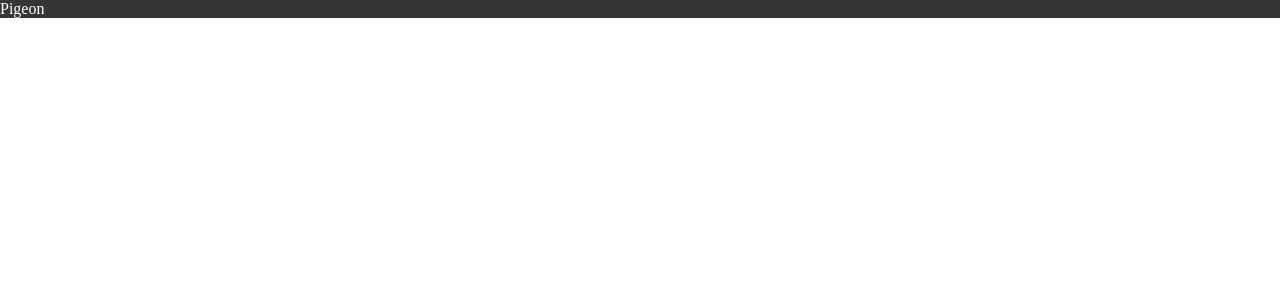
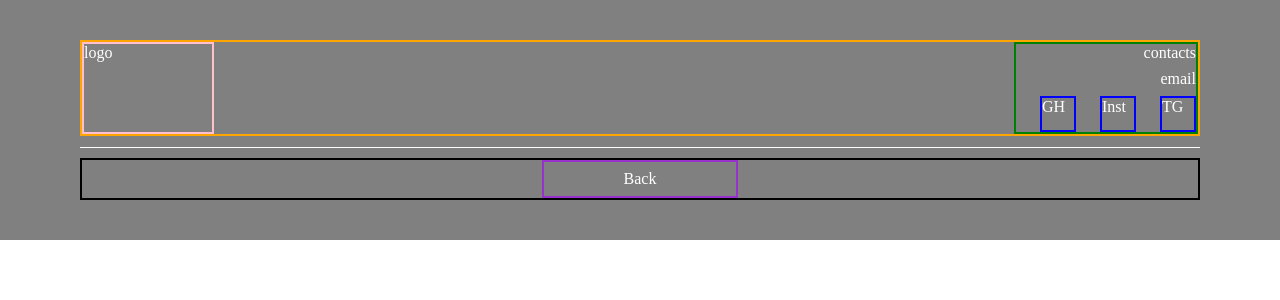
Before and after one commit to RudWhale/Croc-Game, a Next.js app: page / in a window 1280 px wide. Shown: the top 300 px of the page. Built offline with nearby package versions, Linux system fonts and the light colour scheme.

Commit message:
Creating a Footer and arranting its sub-blocks

```diff
--- /dev/null
+++ b/src/app/Components/Footer/index.tsx
@@ -0,0 +1,24 @@
+import styles from "../../Styles/footer.module.scss";
+
+export default function Footer() {
+    return (
+        <div className={styles.footer}>
+            <div className={styles.footer_upBlock}>
+                <div className={styles.footer_upBlock_logo}>logo</div>
+                <div className={styles.footer_upBlock_contacts}>
+                    <div className={styles.footer_upBlock_contacts_title}>contacts</div>
+                    <div className={styles.footer_upBlock_contacts_email}>email</div>
+                    <div className={styles.footer_upBlock_contacts_sosial}>
+                        <div className={styles.footer_upBlock_contacts_sosial_el}>GH</div>
+                        <div className={styles.footer_upBlock_contacts_sosial_el}>Inst</div>
+                        <div className={styles.footer_upBlock_contacts_sosial_el}>TG</div>
+                    </div>
+                </div>
+            </div>
+            <div className={styles.footer_line}></div>
+            <div className={styles.footer_downBlock}>
+                <div className={styles.footer_downBlock_btn}>Back</div>
+            </div>
+        </div>
+    );
+}
--- /dev/null
+++ b/src/app/Styles/footer.module.scss
@@ -0,0 +1,56 @@
+.footer {
+    height: 20vh;
+    background-color: gray;
+    padding: 5vh 10vh;
+    display: flex;
+    flex-direction: column;
+    justify-content: space-between;
+
+    &_upBlock {
+        display: flex;
+        justify-content: space-between;
+        border: 2px solid orange;
+
+        &_logo{
+            border: 2px solid pink;
+            width: 10vw;
+        }
+
+        &_contacts{
+            border: 2px solid green;
+            display: flex;
+            flex-direction: column;
+            align-items: flex-end;
+
+            &_email, &_title{
+                margin-bottom: 1vh;
+            }
+
+            &_sosial{
+                display: flex;
+
+                &_el{
+                    border: 2px solid blue;
+                    margin-left: 3vh;
+                    width: 4vh;
+                    height: 4vh;
+                }
+            }
+        }
+    }
+
+    &_line{
+        border-top: 1px solid white;
+    }
+
+    &_downBlock {
+        display: flex;
+        justify-content: center;
+        border: 2px solid black;
+
+        &_btn{
+            border: 2px solid darkorchid;
+            padding: 1vh 10vh;
+        }
+    }
+}
--- a/src/app/page.module.scss
+++ b/src/app/page.module.scss
@@ -1,5 +1,4 @@
 .page{
     margin: 0;
     color: white;
-    background-color:#343635;
 }
--- a/src/app/page.tsx
+++ b/src/app/page.tsx
@@ -1,9 +1,10 @@
+import Footer from "./Components/Footer";
 import styles from "./page.module.scss";
 
 export default function Home() {
   return (
     <div className={styles.page}>
-      Pigeon
+      <Footer/>
     </div>
   );
 }
```
